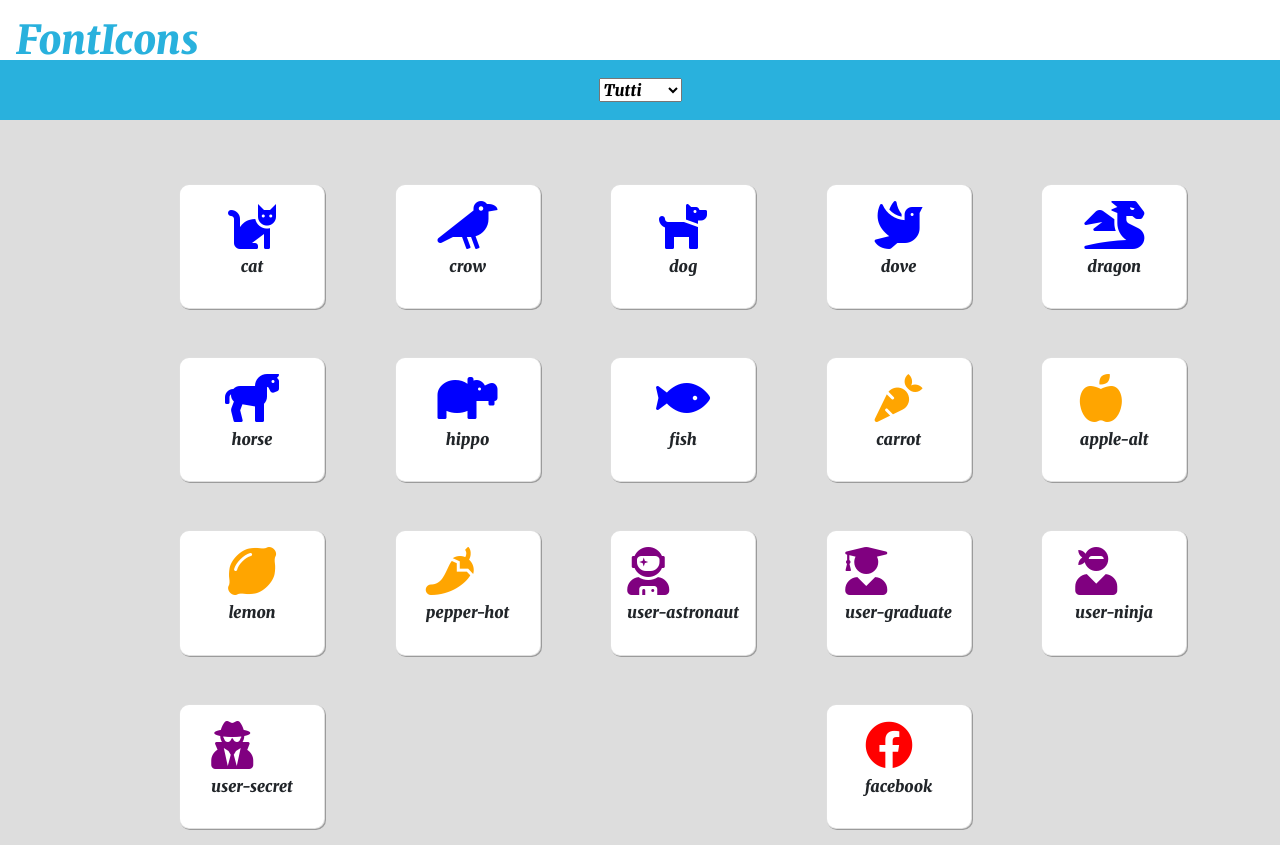
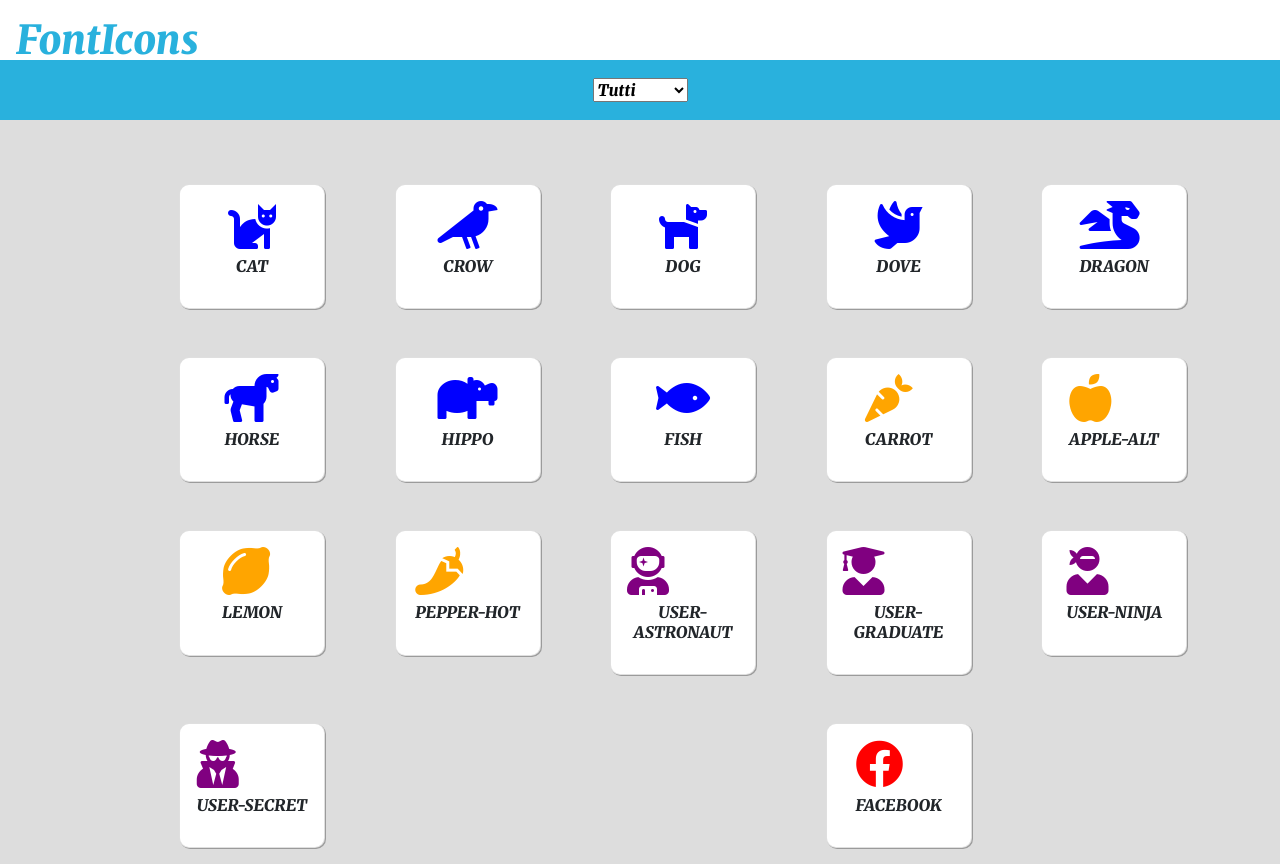
Before and after one commit to FrancescoCina/js-es6-icons, a plain HTML site: page index.html in a window 1280 px wide. Drawn offline with nearby package versions, Linux system fonts and the light colour scheme.

Commit message:
Stampata attraverso JS la select e cambiate con CSS i text-transform

```diff
--- a/index.html
+++ b/index.html
@@ -23,12 +23,7 @@
         </div>
         <div class="bottom-header bg-light-blue d-flex justify-content-center align-items-center">
             <section id="form">
-                <select id="filter-form">
-                    <option selected value="all">Tutti</option>
-                    <option value="animal">Animali</option>
-                    <option value="vegetable">Ortaggi</option>
-                    <option value="user">Utenti</option>
-                    <option value="company">Aziende</option>
+                <select id="filter-form" class="text-capitalize">
                 </select>
             </section>
         </div>
@@ -36,7 +31,7 @@
     <main>
         <section id="icons" class="pt-5">
             <div class="container">
-                <div class="row py-3 g-5" id="icon">
+                <div class="row py-3 g-5 text-uppercase" id="icon">
                 </div>
             </div>
         </section>
--- a/js/script.js
+++ b/js/script.js
@@ -32,12 +32,72 @@ let iconElement = document.getElementById("icon");
 
 goPrintIcon(icons);
 
-// FILTER LOGICS
-
 
 // Prendo la select in HTML
 
 const selectElement = document.getElementById("filter-form");
+
+// STAMPA SELECT DA JS
+
+// Creo array con valori di options validi
+
+const uniqueTypes = [];
+
+const iconsValues = icons.forEach((icon) => {
+    if (!uniqueTypes.includes(icon.type)) {
+        uniqueTypes.push(icon.type);
+    }
+});
+
+console.log(uniqueTypes);
+
+
+
+// STAMPO IN HTML LA SELECT FORMATA DAI VALORI DELLA PROPRIETA' TYPE INTERNA ALL'ARRAY DI OGGETTI "ICONS"
+
+let optionsRendered = '<option selected value="all">Tutti</option>';
+
+const renderFormFilter = uniqueTypes.forEach((option) => {
+    optionsRendered +=
+        `
+        <option value="${option}">${option}</option>
+        `
+    console.log(optionsRendered);
+    selectElement.innerHTML = optionsRendered;
+});
+
+
+
+
+
+
+
+
+
+
+
+
+
+
+
+
+
+
+
+
+
+
+
+
+
+
+
+
+
+
+// FILTER LOGICS
+
+
 
 // AGGIUNTO EVENT LISTENER AL CAMBIO SELECT
 
```
Also changed, not shown: css/style.css (+7 -0 lines).
